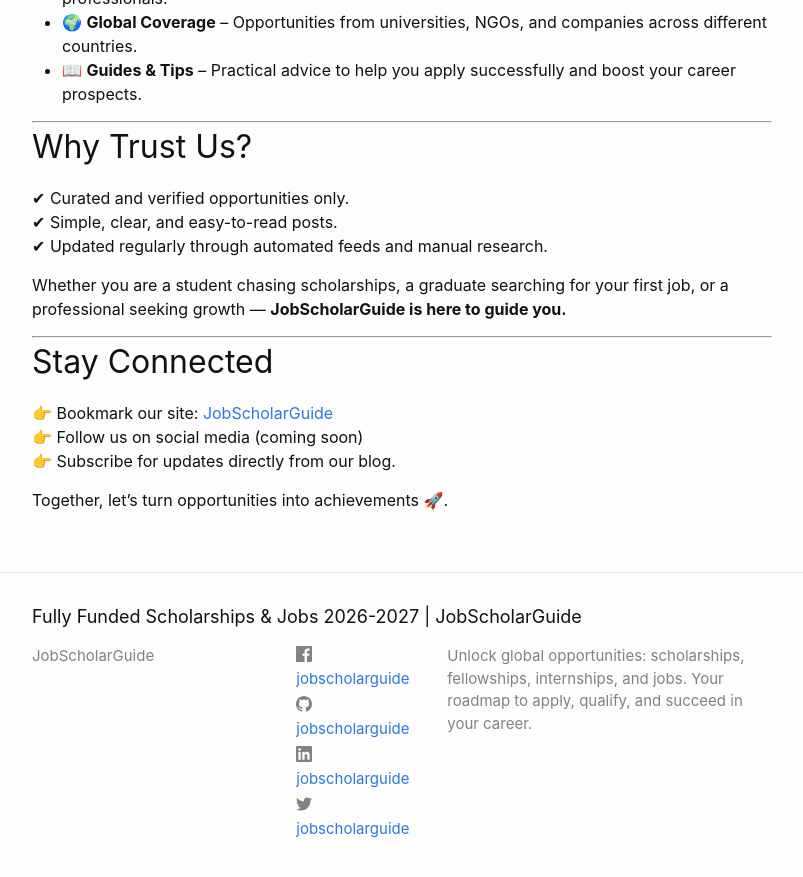
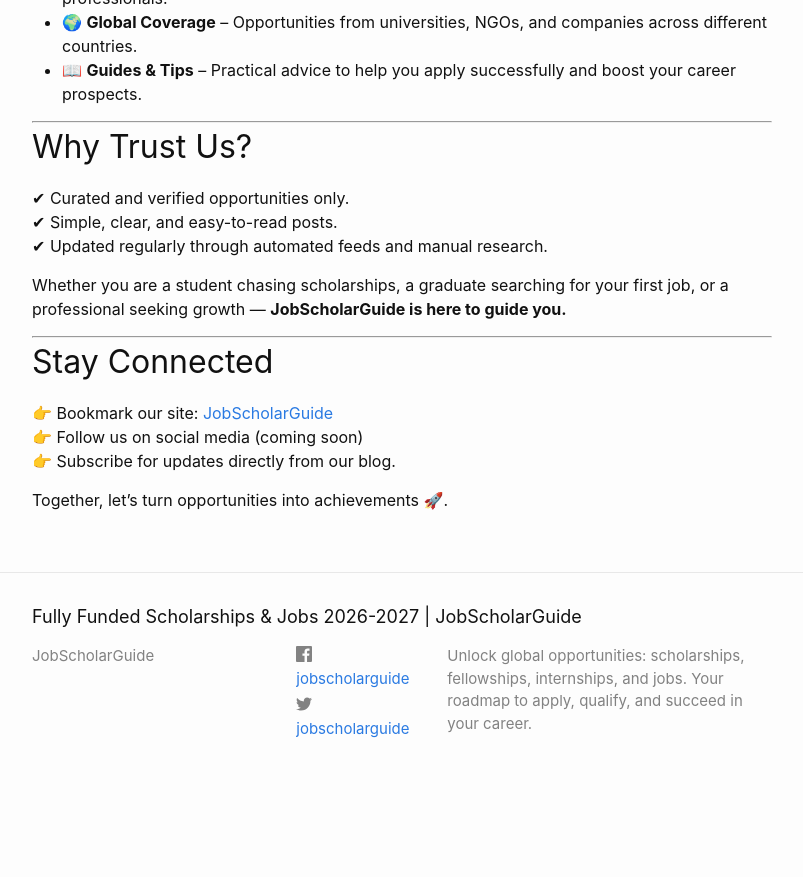
Before and after one commit to jobscholarguide/jobscholarguide.github.io, a Jekyll site: the page built from about.md, in a window 1280 px wide and 900 px high, scrolled down 655 px. Shown: the top 877 px of the window, without its empty margins (238-1041 px from the left). Built offline with Jekyll 4.4.1, drawn with Linux system fonts in a browser that asks for light colours; after the commit the page ends 1455 px from its top, so only the background shows below that; part of the change alters nothing that is shown.

Commit message:
Update _config.yml

```diff
--- a/_config.yml
+++ b/_config.yml
@@ -1,17 +1,17 @@
 title: "Fully Funded Scholarships & Jobs 2026-2027 | JobScholarGuide"
 author: "JobScholarGuide"
 
-# ✅ New root domain (no subpath anymore)
+# ✅ Root domain (no subpath anymore)
 url: "https://jobscholarguide.github.io"
-baseurl: ""   # leave empty because site is at root of org.github.io
+baseurl: ""   # Leave empty since site is at root
 
 description: "Unlock global opportunities: scholarships, fellowships, internships, and jobs. Your roadmap to apply, qualify, and succeed in your career."
 
-# Social links
+# Social links (used by jekyll-seo-tag)
 twitter_username: jobscholarguide
 facebook_username: jobscholarguide
-linkedin_username: jobscholarguide
-github_username: jobscholarguide
+#linkedin_username: jobscholarguide
+#github_username: jobscholarguide
 
 show_excerpts: true   # ✅ Show excerpts on homepage
 
@@ -29,13 +29,13 @@ excerpt_separator: "<!--more-->"
 theme: minima
 
 plugins:
-  - jekyll-feed      # ✅ Generates feed.xml
-  - jekyll-sitemap   # ✅ Generates sitemap.xml
+  - jekyll-feed      # ✅ Generates feed.xml automatically
+  - jekyll-sitemap   # ✅ Generates sitemap.xml automatically
   - jekyll-seo-tag   # ✅ Better SEO metadata
 
 # Feed settings
 feed:
-  path: feed.xml     # ✅ Use standard feed.xml (not rss.xml)
+  path: feed.xml     # ✅ Use standard feed.xml (Google recognizes this)
 
 # Sitemap settings
 defaults:
```
